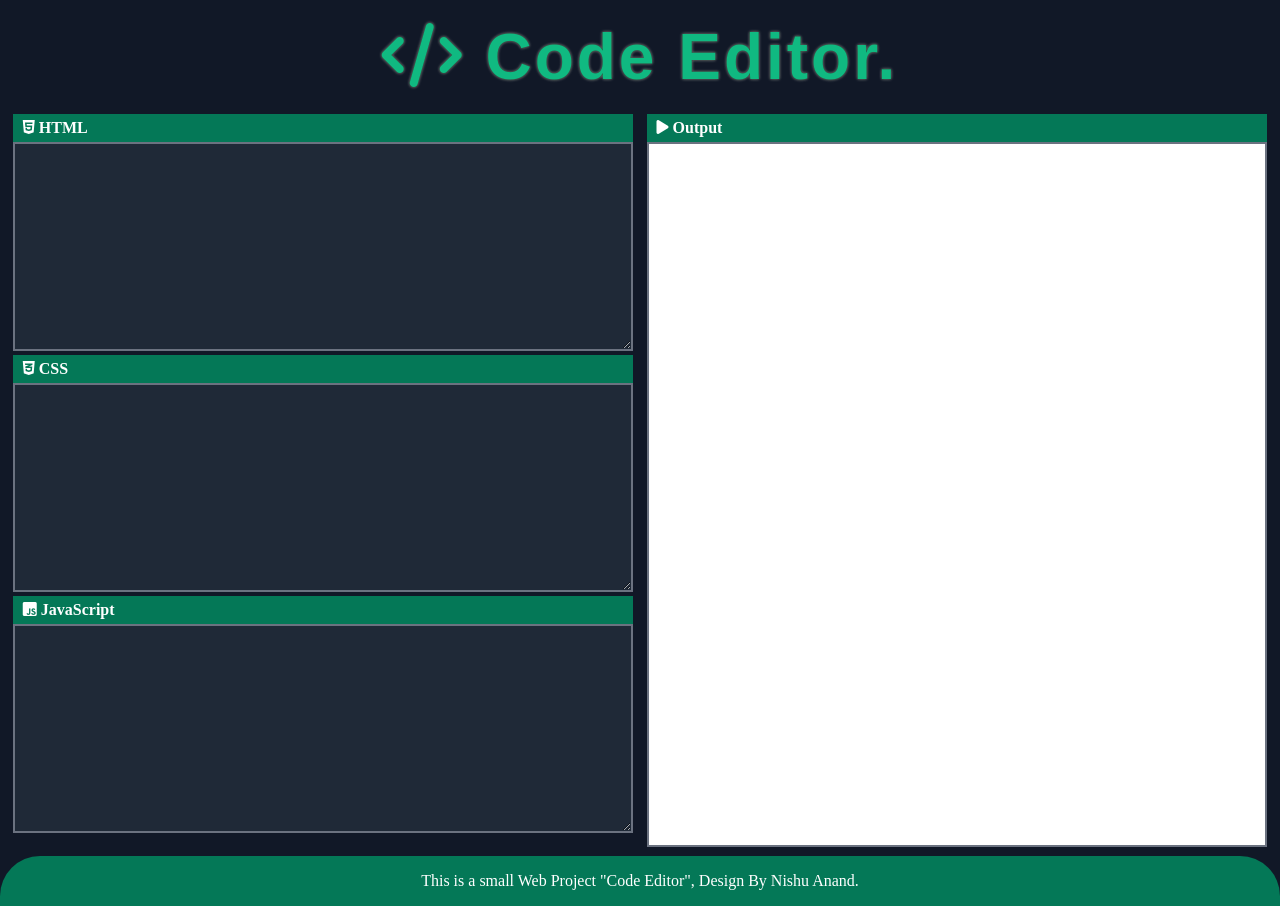
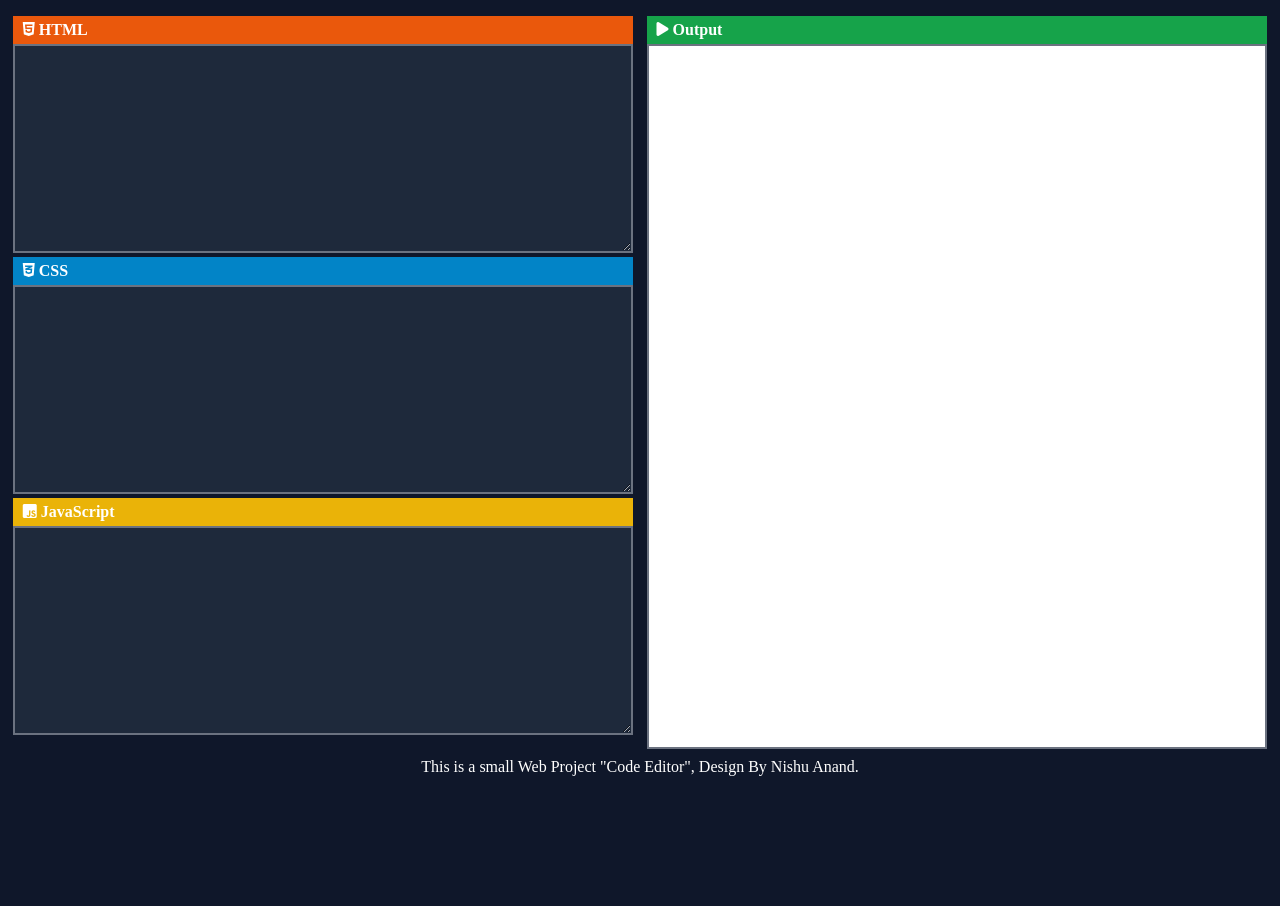
Before and after one commit to NiSHUOP/CodeEditor, a plain HTML site: page index.html in a window 1280 px wide. After the commit the page ends 800 px from the top, so only its background shows below. Drawn offline with Linux system fonts and the light colour scheme; a web font is replaced by a local one.

Commit message:
edit: project ui

```diff
--- a/index.html
+++ b/index.html
@@ -10,16 +10,16 @@
     <link href="https://fonts.googleapis.com/css2?family=Monomaniac+One&display=swap" rel="stylesheet">
   </head>
   <body>
-    <h1><i class="fa-solid fa-code"></i> Code Editor.</h1>
+
     <div class="contaner">
     <div class="left">
-          <h2><i class="fa-brands fa-html5"></i> HTML</h2>
+          <h2 id="html-head"><i class="fa-brands fa-html5"></i> HTML</h2>
           <textarea id="html" ></textarea>
 
-          <h2><i class="fa-brands fa-css3-alt"></i> CSS</h2>
+          <h2 id="css-head"><i class="fa-brands fa-css3-alt"></i> CSS</h2>
           <textarea id="css" ></textarea>
 
-          <h2><i class="fa-brands fa-square-js"></i> JavaScript</h2>
+          <h2 id="js-head"><i class="fa-brands fa-square-js"></i> JavaScript</h2>
           <textarea id="js" ></textarea>
     </div>
     <div class="right">
--- a/style.css
+++ b/style.css
@@ -3,46 +3,37 @@
     padding: 0;
   }
   body{
-    background-color: #111827;
+    background-color: #0f172a;
   }
   .contaner{
+    margin-top: 2vh;
     display: flex;
     justify-content: space-between;
   }
 
-  h1{
-    font-size: 3.5rem;
-    letter-spacing: 3px;
-    padding: 20px;
-    color: #10b981;
-    text-shadow: 0 0 2px #001905, 0 0 3px #cfcfcf;
-    text-align: center;
-    font-family: 'Monomaniac One', sans-serif;
-    transition: font-size 2s;
-  }
-  h1:hover{
-    font-size: 4rem;
-  }
   a{
     text-decoration: none;
     color: #ffff;
-    transition: font-size 1s;
   }
-  a:hover{
-    font-size: large;
-  }
-  i{
-    transition: font-size 1s;
-  }
-  i:hover{
-    font-size: x-large;
-  }
+
+
   h2{
     color: #ffff;
-    background-color: #047857;
     font-size: medium;
     padding: 5px 10px;
+    background-color: #16a34a;
   }
+  #html-head{
+    background-color: #ea580c;
+  }
+  #css-head{
+    background-color: #0284c7;
+  }
+  #js-head{
+    background-color: #eab308;
+  }
+
+
   .left{
     margin-left: 1vw;
   }
@@ -54,7 +45,7 @@
     min-height: 25vh;
     overflow: auto;
     font-size: large;
-    background-color: #1f2937;
+    background-color: #1e293b;
     border: 2px solid #6b7280;
     padding:  5px 0 0 15px;
     color: #cbd5e1;
@@ -72,22 +63,11 @@
     text-align: center;
     color: #ffff;
     width: 100%;
-    background-color: #047857;
-    padding: 1rem 0;
     margin-top: 5px;
-    border-radius: 40px 40px 0 0;
   }
 
   /* -----------scroll bar ------------------- */
 
   ::-webkit-scrollbar{
-    width: 10px;
+    width: 0;
   }
-  ::-webkit-scrollbar-track{
-    background-color: #c6f5df;
-  }
-  ::-webkit-scrollbar-thumb{
-    background-color: #047857;
-    border: 1px solid #1f2937;
-    border-radius: 20px;
-  }
```
